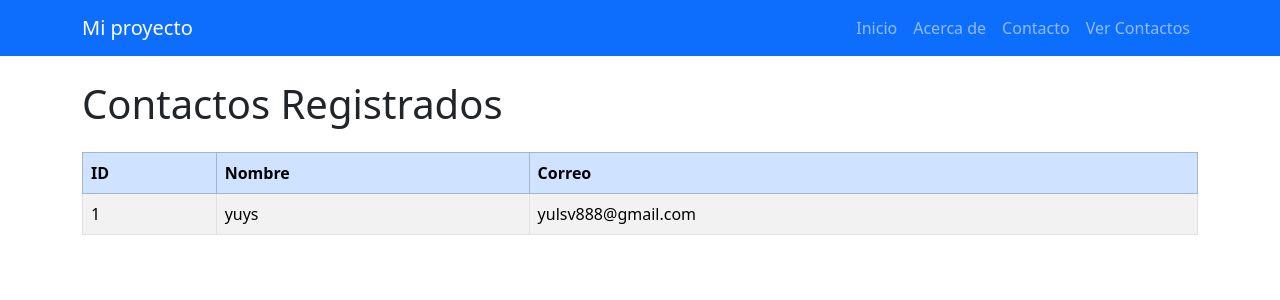
After one commit to yulsv888-collab/Yulsv--1, a Flask app: page /contactos in a window 1280 px wide. The commit adds this page. Shown: the top 300 px of the page. Run offline with Flask 3, Linux system fonts and the light colour scheme; some libraries are stand-ins or nearby versions.

Commit message:
Muestra contactos almacenados

```diff
--- a/app.py
+++ b/app.py
@@ -68,5 +68,16 @@ def contacto():
     )
 
 
+@app.route("/contactos")
+def contactos():
+
+    lista_contactos = Contacto.query.all()
+
+    return render_template(
+        "contactos.html",
+        contactos=lista_contactos
+    )
+
+
 if __name__ == "__main__":
     app.run(debug=True)
--- a/templates/base.html
+++ b/templates/base.html
@@ -18,10 +18,11 @@
         </a>
 
         <div class="navbar-nav">
-            <a class="nav-link" href="{{ url_for('index') }}">Inicio</a>
-            <a class="nav-link" href="{{ url_for('about') }}">Acerca de</a>
-            <a class="nav-link" href="{{ url_for('contacto') }}">Contacto</a>
-        </div>
+    <a class="nav-link" href="{{ url_for('index') }}">Inicio</a>
+    <a class="nav-link" href="{{ url_for('about') }}">Acerca de</a>
+    <a class="nav-link" href="{{ url_for('contacto') }}">Contacto</a>
+    <a class="nav-link" href="{{ url_for('contactos') }}">Ver Contactos</a>
+</div>
 
     </div>
 </nav>
--- /dev/null
+++ b/templates/contactos.html
@@ -0,0 +1,33 @@
+{% extends 'base.html' %}
+
+{% block title %}
+Contactos Registrados
+{% endblock %}
+
+{% block content %}
+
+<h1 class="mb-4">Contactos Registrados</h1>
+
+<table class="table table-striped table-bordered">
+
+    <thead class="table-primary">
+        <tr>
+            <th>ID</th>
+            <th>Nombre</th>
+            <th>Correo</th>
+        </tr>
+    </thead>
+
+    <tbody>
+        {% for contacto in contactos %}
+        <tr>
+            <td>{{ contacto.id }}</td>
+            <td>{{ contacto.nombre }}</td>
+            <td>{{ contacto.correo }}</td>
+        </tr>
+        {% endfor %}
+    </tbody>
+
+</table>
+
+{% endblock %}
```
